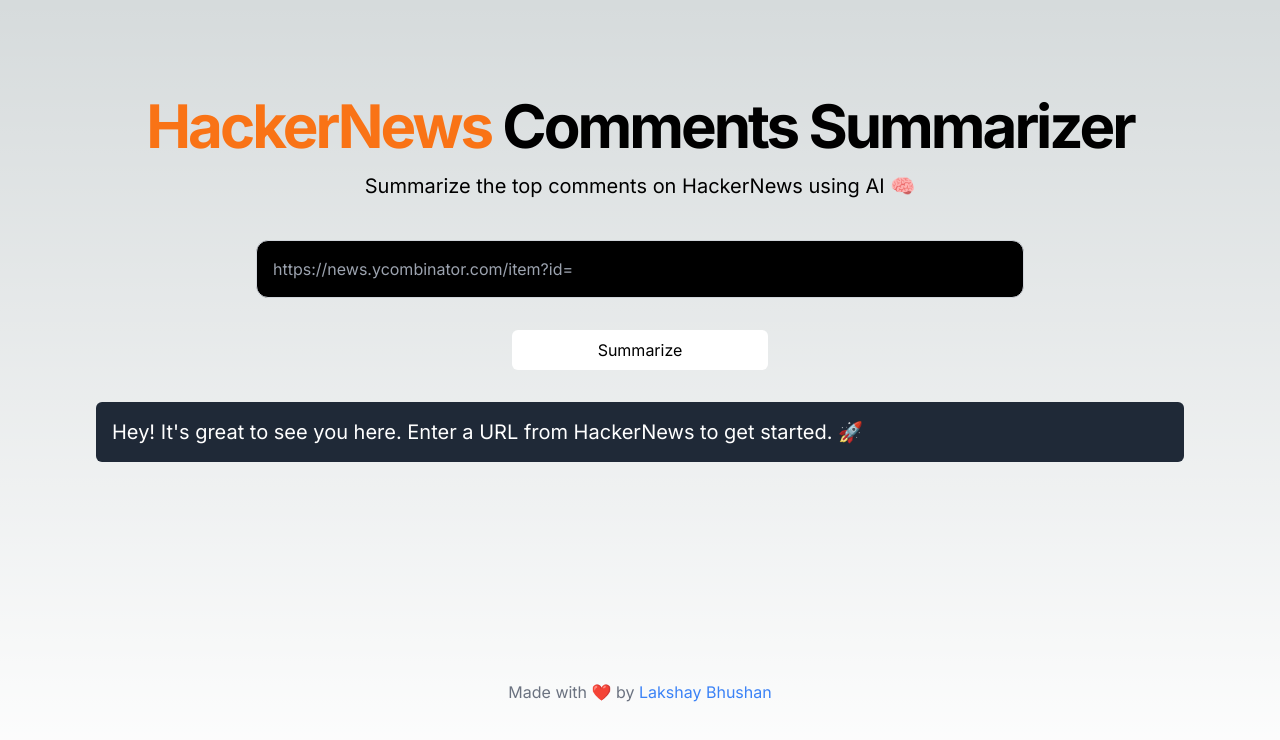
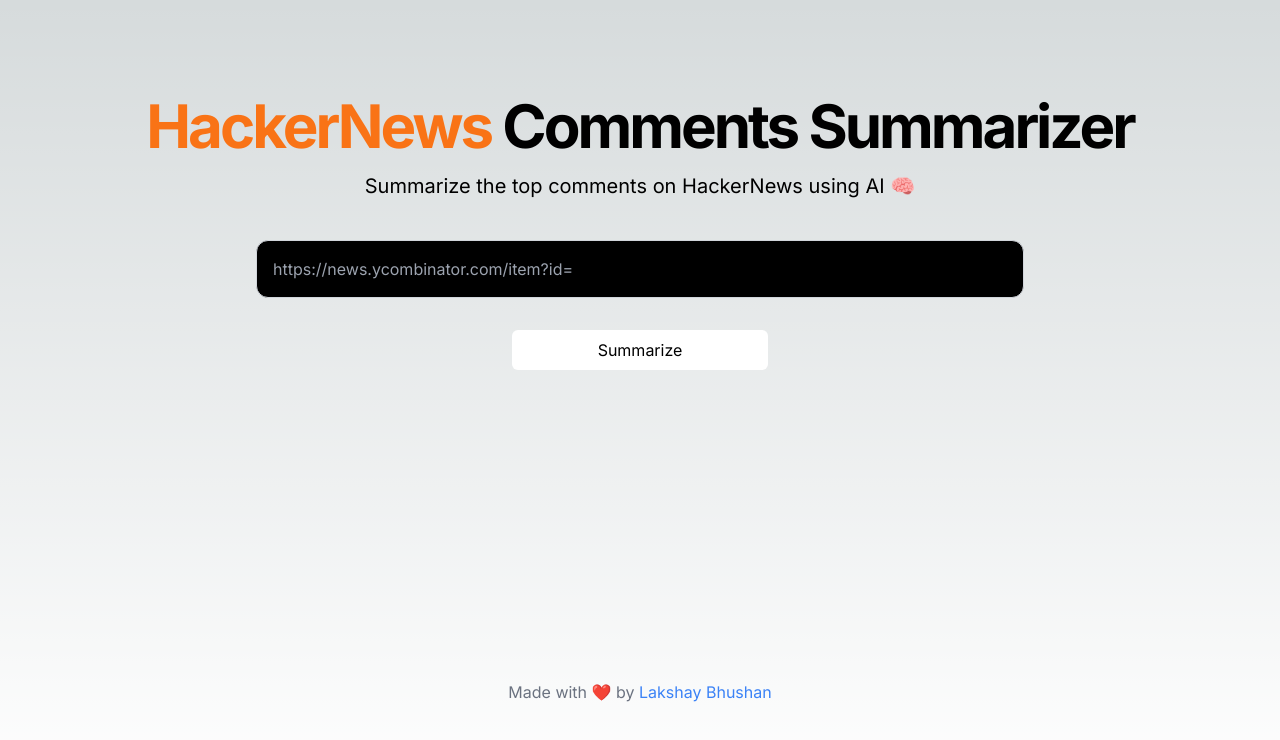
Before and after one commit to lakshaybhushan/what-the-hack, a Next.js app: page / in a window 1280 px wide. Shown: the top 740 px of the page. Built offline with nearby package versions, Linux system fonts and the light colour scheme.

Commit message:
Remove unused "runtime" variable in stream route

```diff
--- a/app/api/stream/route.ts
+++ b/app/api/stream/route.ts
@@ -1,7 +1,3 @@
-import { getRequestContext } from "@cloudflare/next-on-pages"
-
-export const runtime = "edge"
-
 export async function GET(request: Request) {
   const { searchParams } = new URL(request.url)
   const hnUrl = searchParams.get("hnUrl")
@@ -10,9 +6,7 @@
     return new Response("Please enter a valid URL", { status: 400 })
   }
 
-  const hackerNewsURL = getRequestContext().env.API_URL
-
-  const res = await fetch(`${hackerNewsURL}?hnURL=${hnUrl}`)
+  const res = await fetch(`${process.env.API_URL}?hnURL=${hnUrl}`)
   const reader = res.body?.pipeThrough(new TextDecoderStream()).getReader()
 
   if (!reader) {
--- a/components/form.tsx
+++ b/components/form.tsx
@@ -48,19 +48,10 @@
         </button>
       </form>
 
-      {summarized ? (
-        <div className="w-full mt-8 p-4 bg-gray-800 text-white rounded-md">
-          <p className="text-xl">{summarized}</p>
+      {summarized && (
+        <div className="mt-10 p-4 border border-gray-300 rounded-xl w-[60vw]">
+          <p>{summarized}</p>
         </div>
-      ) : (
-        <>
-          <div className="w-full mt-8 p-4 bg-gray-800 text-white rounded-md">
-            <p className="text-xl">
-              Hey! It&apos;s great to see you here. Enter a URL from HackerNews
-              to get started. 🚀
-            </p>
-          </div>
-        </>
       )}
     </div>
   )
```
